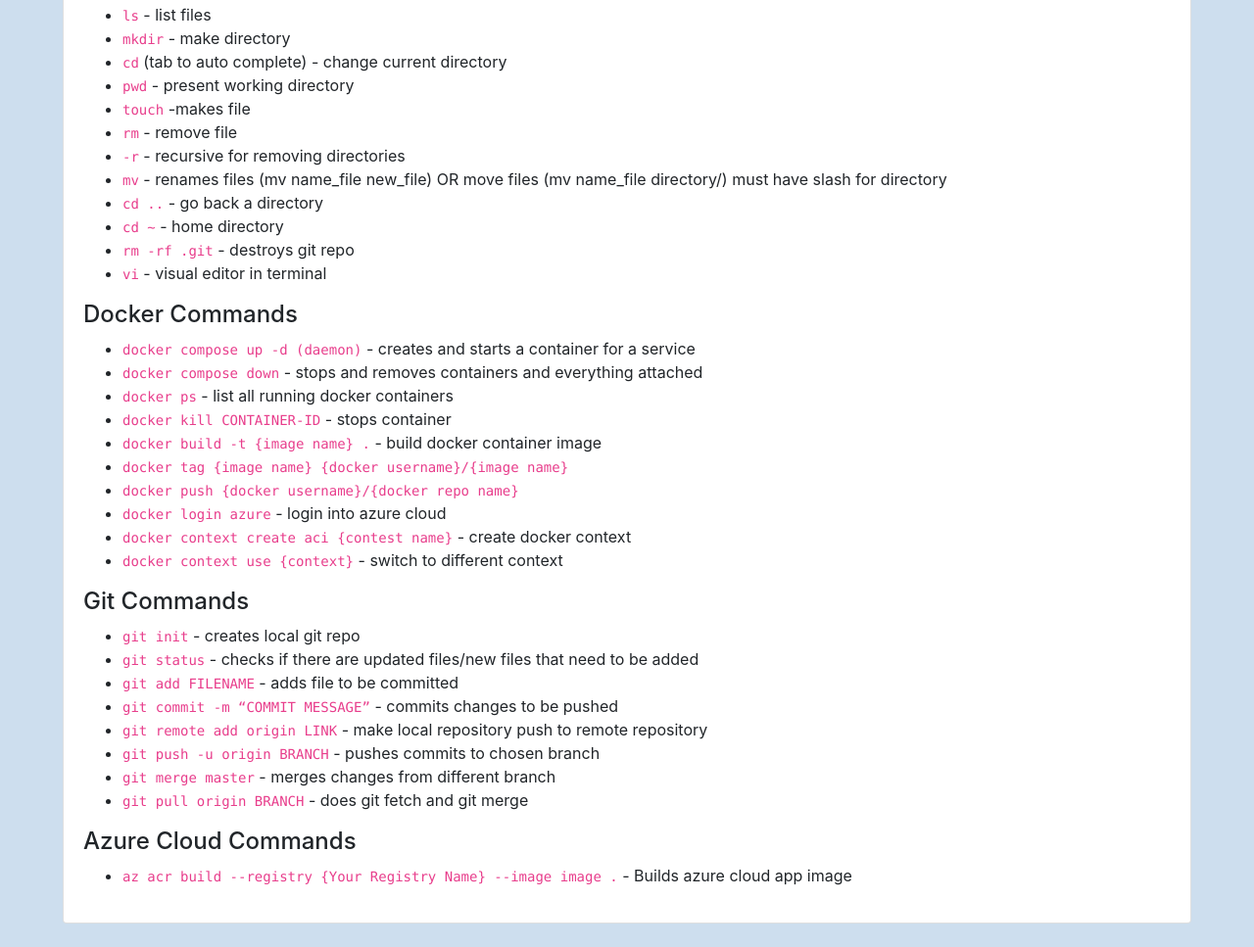
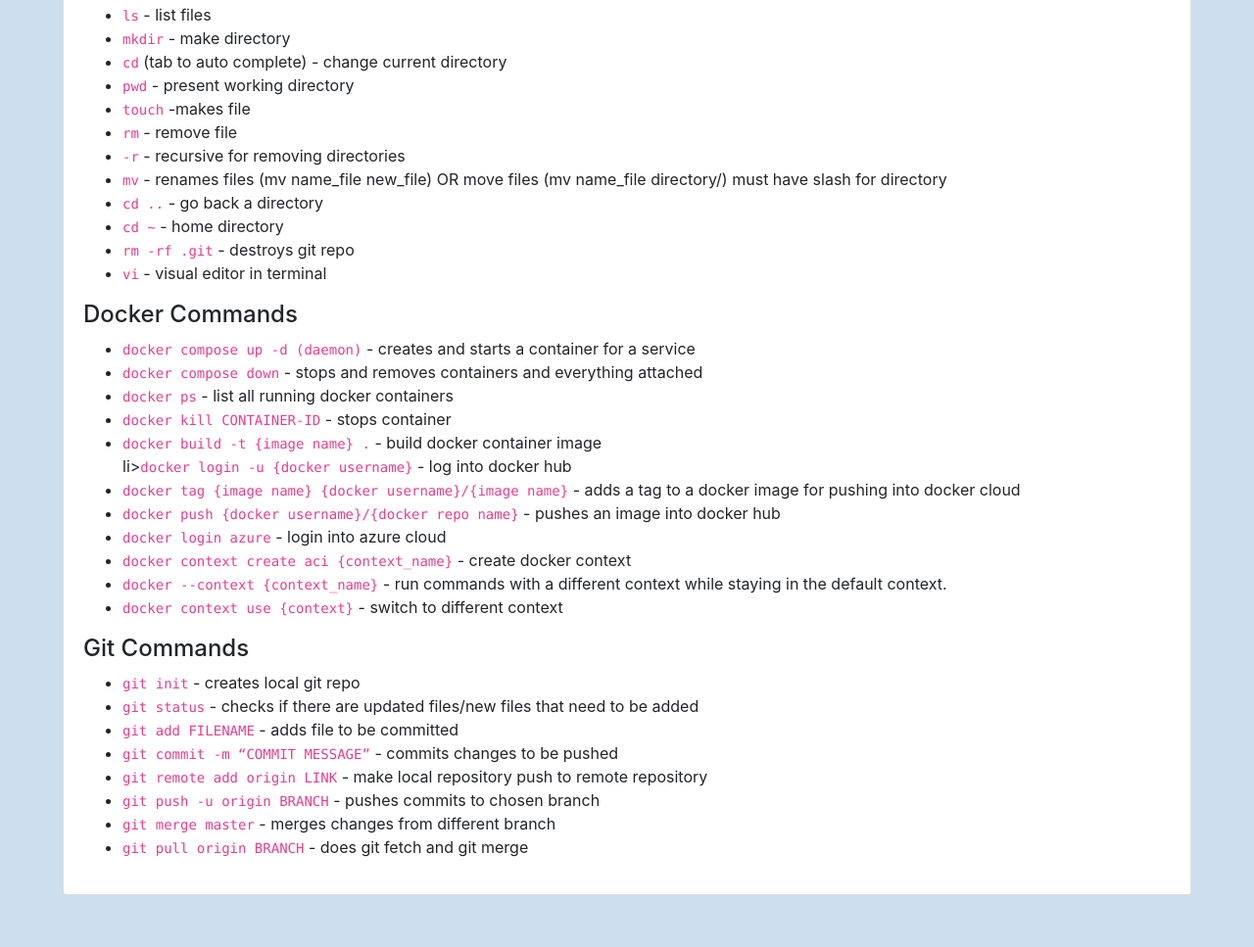
Before and after one commit to sz376/is218-tutorial, a plain HTML site: page public_html/command_line.html in a window 1280 px wide. Shown: the part 309-1276 px from the top of the page at 98% size. After the commit the page ends 1247 px from the top, so only its background shows below. Drawn offline with nearby package versions, Linux system fonts and the light colour scheme.

Commit message:
added additional command line commads.

```diff
--- a/public_html/command_line.html
+++ b/public_html/command_line.html
@@ -59,11 +59,14 @@
         <li><code>docker ps</code> - list all running docker containers</li>
         <li><code>docker kill CONTAINER-ID</code> - stops container</li>
         <li><code>docker build -t {image name} .</code> - build docker container image</li>
-        <li><code>docker tag {image name} {docker username}/{image name}</code></li>
-        <li><code>docker push {docker username}/{docker repo name}</code></li>
+        li><code>docker login -u {docker username}</code> - log into docker hub</li>
+        <li><code>docker tag {image name} {docker username}/{image name}</code> - adds a tag to a docker image for pushing into docker cloud</li>
+        <li><code>docker push {docker username}/{docker repo name}</code> - pushes an image into docker hub</li>
         <li><code>docker login azure</code> - login into azure cloud</li>
-        <li><code>docker context create aci {contest name}</code> - create docker context</li>
+        <li><code>docker context create aci {context_name}</code> - create docker context</li>
+        <li><code>docker --context {context_name}</code> - run commands with a different context while staying in the default context.</li>
         <li><code>docker context use {context}</code> - switch to different context</li>
+
       </ul>
       <h4>Git Commands</h4>
       <ul>
@@ -76,10 +79,6 @@
         <li><code>git merge master</code> - merges changes from different branch</code></li>
         <li><code>git pull origin BRANCH</code> - does git fetch and git merge</li>
       </ul>
-      <h4>Azure Cloud Commands</h4>
-      <ul>
-        <li><code>az acr build --registry {Your Registry Name} --image image .</code> - Builds azure cloud app image</li>
-      </ul>
     </div>
   </div>
   <br>
```
